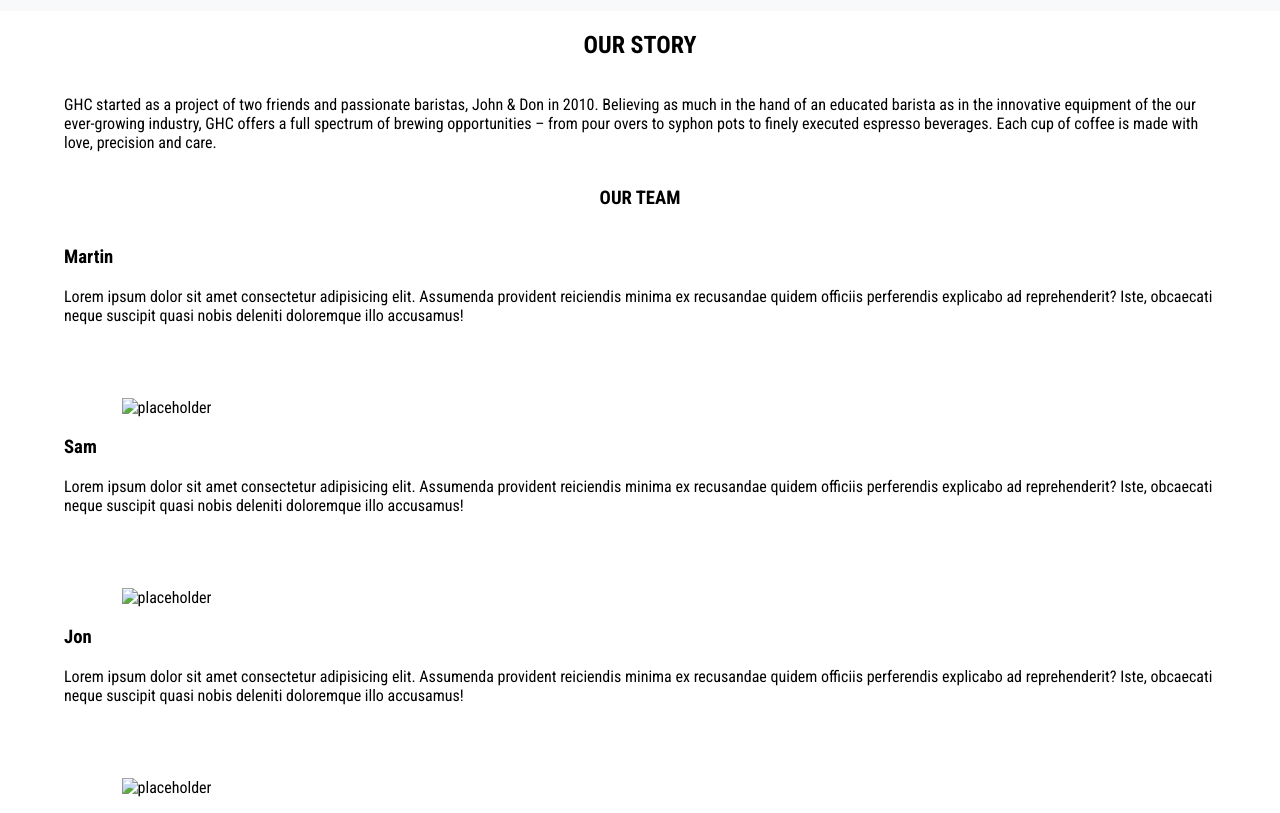
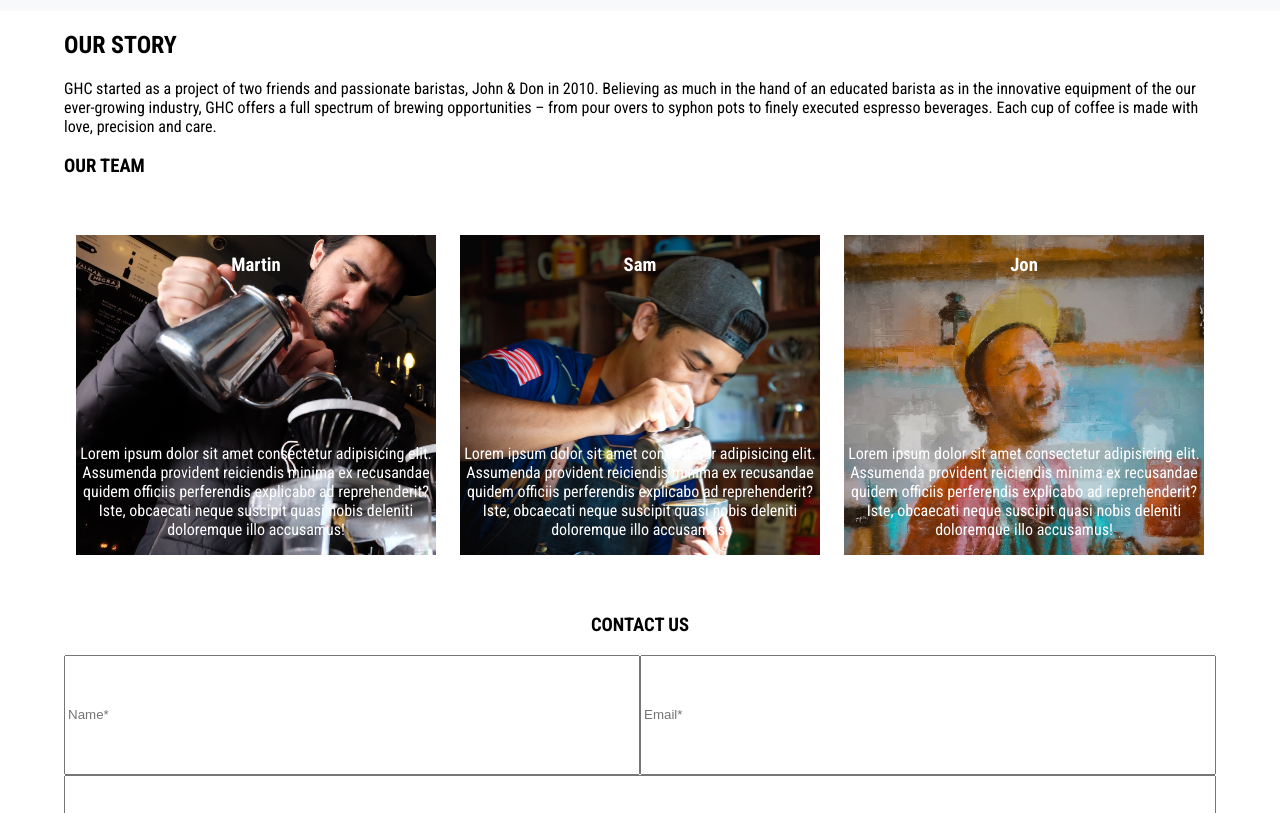
Before and after one commit to Burkes321/Generic-hipster-coffee, a website: page src/pages/story.html in a window 1280 px wide. Shown: the part 117-930 px from the top of the page. Drawn offline with nearby package versions, Linux system fonts and the light colour scheme; files that its build step writes are made by us from their sources.

Commit message:
merge 1500

```diff
--- a/src/pages/story.html
+++ b/src/pages/story.html
@@ -32,41 +32,40 @@
     <!-- content goes here -->
 
     <div class="container">
-      <h2>OUR STORY</h2>
-      <p>GHC started as a project of two friends and passionate baristas, John & Don in 2010.
-        Believing as much in the hand of an educated barista as in the innovative equipment of the our ever-growing
-        industry, GHC offers a full spectrum of brewing opportunities – from pour overs to syphon pots to finely
-        executed espresso beverages. Each cup of coffee is made with love, precision and care. </p>
+      <div>
+        <h2>OUR STORY</h2>
+        <p>GHC started as a project of two friends and passionate baristas, John & Don in 2010.
+          Believing as much in the hand of an educated barista as in the innovative equipment of the our ever-growing
+          industry, GHC offers a full spectrum of brewing opportunities – from pour overs to syphon pots to finely
+          executed espresso beverages. Each cup of coffee is made with love, precision and care. </p>
+      </di>
 
       <h3>OUR TEAM</h3>
 
       <div class="team">
-        <div class="team__card">
+        <div class="team__card team__martin">
           <h3>Martin</h3>
           <p>Lorem ipsum dolor sit amet consectetur adipisicing elit. Assumenda provident reiciendis minima ex
             recusandae quidem officiis perferendis explicabo ad reprehenderit? Iste, obcaecati neque suscipit quasi
             nobis deleniti doloremque illo accusamus!</p>
-          <img src="" alt="placeholder">
         </div>
-      </div>
 
-      <div class="team">
-        <div class="team__card">
+
+
+        <div class="team__card team__sam">
           <h3>Sam</h3>
           <p>Lorem ipsum dolor sit amet consectetur adipisicing elit. Assumenda provident reiciendis minima ex
             recusandae quidem officiis perferendis explicabo ad reprehenderit? Iste, obcaecati neque suscipit quasi
             nobis deleniti doloremque illo accusamus!</p>
-          <img src="" alt="placeholder">
         </div>
-      </div>
 
-      <div class="team">
-        <div class="team__card">
+
+
+        <div class="team__card team__jon">
           <h3>Jon</h3>
           <p>Lorem ipsum dolor sit amet consectetur adipisicing elit. Assumenda provident reiciendis minima ex
             recusandae quidem officiis perferendis explicabo ad reprehenderit? Iste, obcaecati neque suscipit quasi
             nobis deleniti doloremque illo accusamus!</p>
-          <img src="" alt="placeholder">
         </div>
       </div>
 
@@ -74,7 +73,7 @@
 
     <h3>CONTACT US</h3>
 
-    <div class="contact">
+    <div class="story__contact">
       <input type="text" class="contact__name" placeholder="Name*">
       <input type="text" class="contact__email" placeholder="Email*">
       <input type="text" class="contact__message" placeholder="Message*">
--- a/src/scss/Components/_story.scss
+++ b/src/scss/Components/_story.scss
@@ -0,0 +1,49 @@
+.team {
+    display: flex;
+    justify-content: space-between;
+    align-items: center;
+    height: 50vh;
+    .team__card {
+        height: 80%;
+        color: white;
+        margin: 1%;
+        display: flex;
+        flex-direction: column;
+        justify-content: space-between;
+        p, h3{
+            text-align: center;
+        }
+    }
+    .team__martin {
+        background-image: url(../../img/barista1.jpg);
+        background-size: cover;
+    }
+    .team__sam {
+        background-image: url(../../img/barista2.jpg);
+        background-size: cover;
+    }
+    .team__jon {
+        background-image: url(../../img/barista3.jpg);
+        background-size: cover;
+    }
+}
+
+.story__contact {
+    display: flex;
+    flex-wrap: wrap;
+    width: 100%;
+    height: 30vh;
+    .contact__name {
+        width: 50%;
+    }
+    .contact__email {
+        width: 50%;
+    }
+    .contact__message {
+        width: 100%;
+    }
+    .input {
+        margin-top: 2%;
+        margin-bottom: 2%;
+    }
+}
--- a/src/scss/style.scss
+++ b/src/scss/style.scss
@@ -3,6 +3,7 @@
 @import 'components/footer';
 @import 'components/container';
 @import 'components/menu';
+@import 'components/story';
 
 * {
   box-sizing: border-box;
```
Also changed, not shown: src/img/Barista3.jpg (added), src/img/barista1.jpg (added), src/img/barista2.jpg (added).
